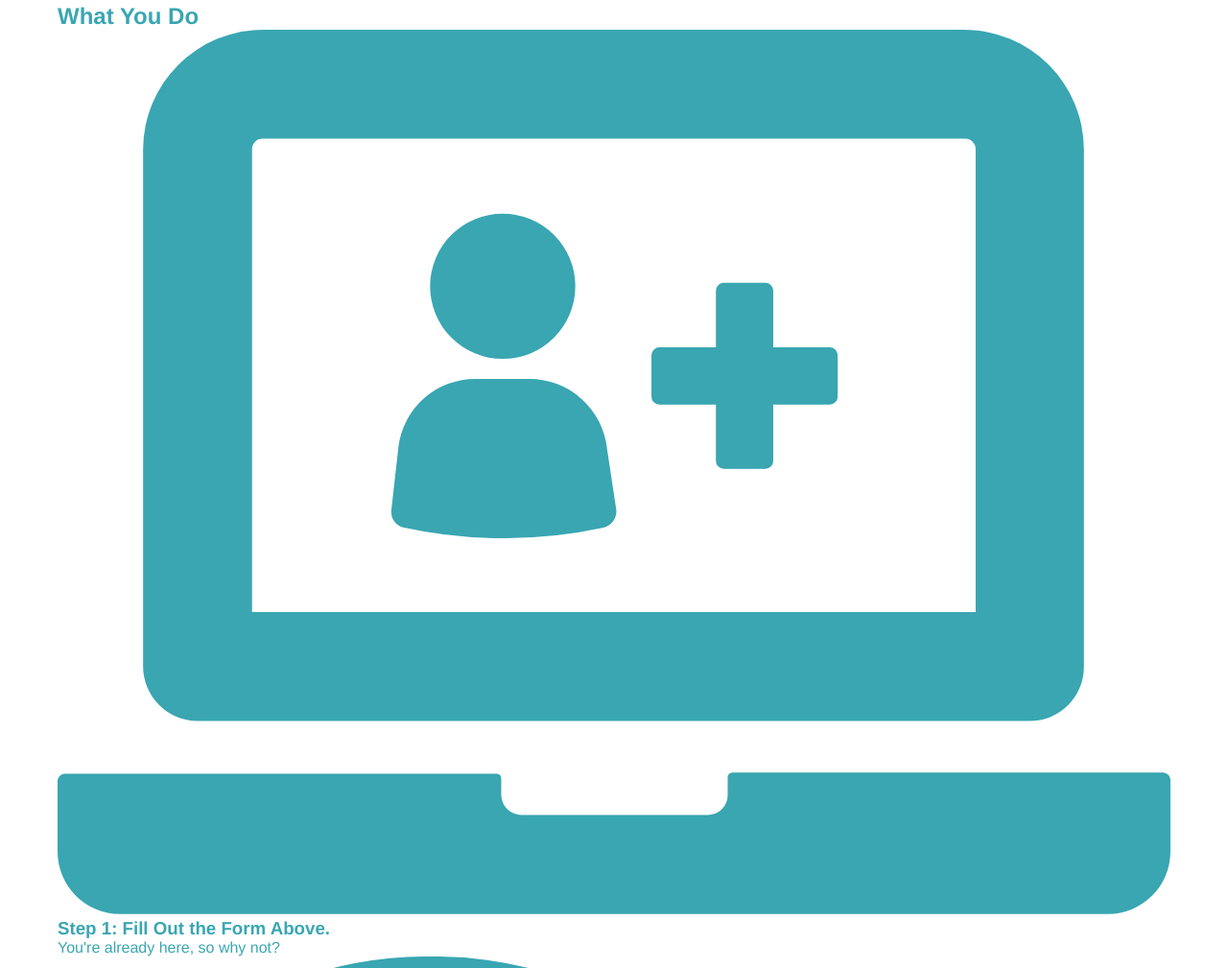
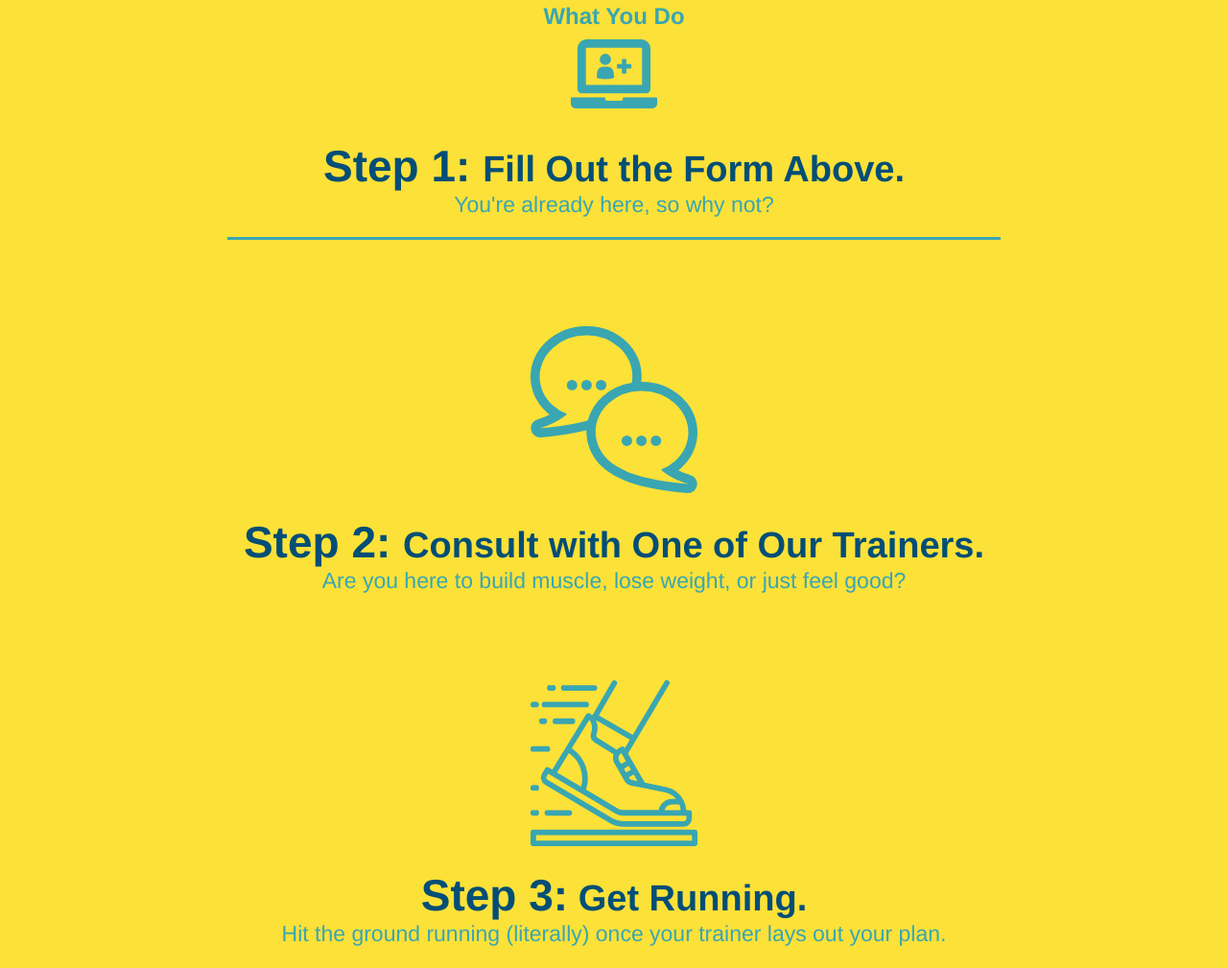
Before and after one commit to aMcCode/run-buddy, a plain HTML site: page index.html in a window 1280 px wide. Shown: the part 1151-2160 px from the top of the page at 96% size. Drawn offline with Linux system fonts and the light colour scheme.

Commit message:
style what you do section

```diff
--- a/assets/css/style.css
+++ b/assets/css/style.css
@@ -122,18 +122,25 @@
     font-size: 16px;
   }
 
-  .intro {
-    text-align: center;
-  }
-
-  .intro h2 {
+  .section-title {
     font-size: 55px;
     color: #024e76;
     margin-bottom: 35px;
     padding: 0 100px 20px 100px;
+    display: inline-block;
     border-bottom: 3px solid;
+  }
+
+  .primary-border {
     border-color: #fce138;
-    display: inline-block;
+  }
+
+  .secondary-border {
+    border-color: #39a6b2;
+  }
+
+  .intro {
+    text-align: center;
   }
 
   .intro p {
@@ -143,3 +150,32 @@
     font-size: 20px;
     margin: 0 auto;
   }
+
+  .steps {
+    text-align: center;
+    background: #fce138;
+  }
+
+.steps div {
+  margin-bottom: 80px;
+}
+
+.steps img {
+  width: 15%;
+  margin: 10px 0;
+}
+
+.steps h3 {
+  color: #024e76;
+  font-size: 46px;
+  margin-top: 10px;
+}
+
+.steps p {
+  color: #39a6b2;
+  font-size: 23px;
+}
+
+.steps span {
+  font-size: 38px;
+}
--- a/index.html
+++ b/index.html
@@ -65,36 +65,36 @@
 
     <!-- "what we do" section -->
     <section class="intro" id="what-we-do">
-        <h2>What We Do</h2>
+        <h2 class="section-title primary-border">What We Do</h2>
         <p>
             Lorem ipsum dolor sit amet consectetur adipisicing elit. Laborum placeat doloremque aperiam incidunt nesciunt facere eligendi accusamus harum saepe, dolores sequi, velit odio sunt cum earum officiis illo blanditiis. Saepe! Lorem ipsum dolor sit amet consectetur adipisicing elit. Quasi reprehenderit beatae aliquam nesciunt quos eligendi minima eaque reiciendis natus rem veritatis, commodi placeat enim dolorum ducimus temporibus exercitationem, possimus dicta.
         </p>
     </section>
 
     <!-- "what you do" section -->
-    <section id="what-you-do">
+    <section class="steps" id="what-you-do">
         <h2>What You Do</h2>
-        <div>
+        <div h2 class="section-title secondary-border">
             <img src="./assets/images/step-1.svg" alt="" />
-            <h3>Step 1: Fill Out the Form Above.</h3>
+            <h3>Step 1: <span>Fill Out the Form Above.</span></h3>
             <p>You're already here, so why not?</p>
         </div>
 
         <div>
             <img src="./assets/images/step-2.svg" alt="" />
-            <h3>Step 2: Consult with One of Our Trainers.</h3>
+            <h3>Step 2: <span>Consult with One of Our Trainers.</span></h3>
             <p>Are you here to build muscle, lose weight, or just feel good?</p>
         </div>
 
         <div>
             <img src="./assets/images/step-3.svg" alt="" />
-            <h3>Step 3: Get Running.</h3>
+            <h3>Step 3:<span> Get Running.</span></h3>
             <p>Hit the ground running (literally) once your trainer lays out your plan.</p>
         </div>
 
         <div>
             <img src="./assets/images/step-4.svg" alt="" />
-            <h3>Step 4: See Results.</h3>
+            <h3>Step 4: <span>See Results.</span></h3>
             <p>Bi-weekly checkins with your trainer will keep you focused</p>
         </div>
     </section>
```
